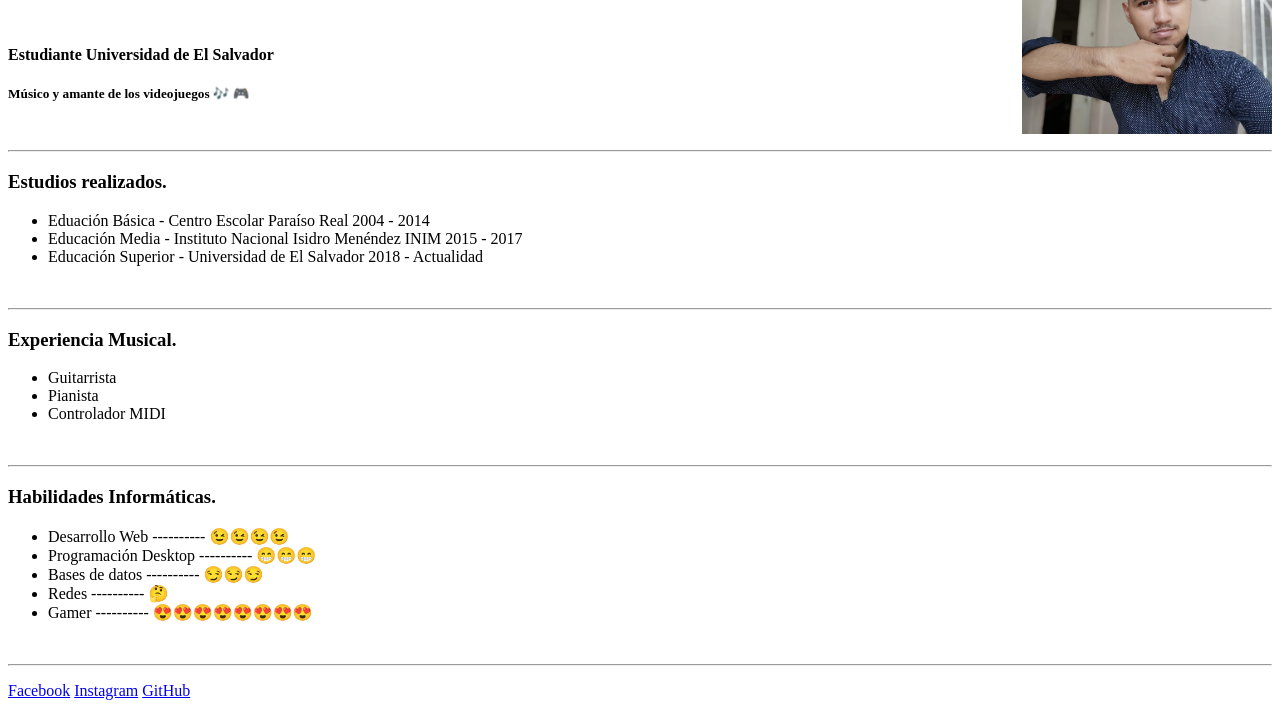
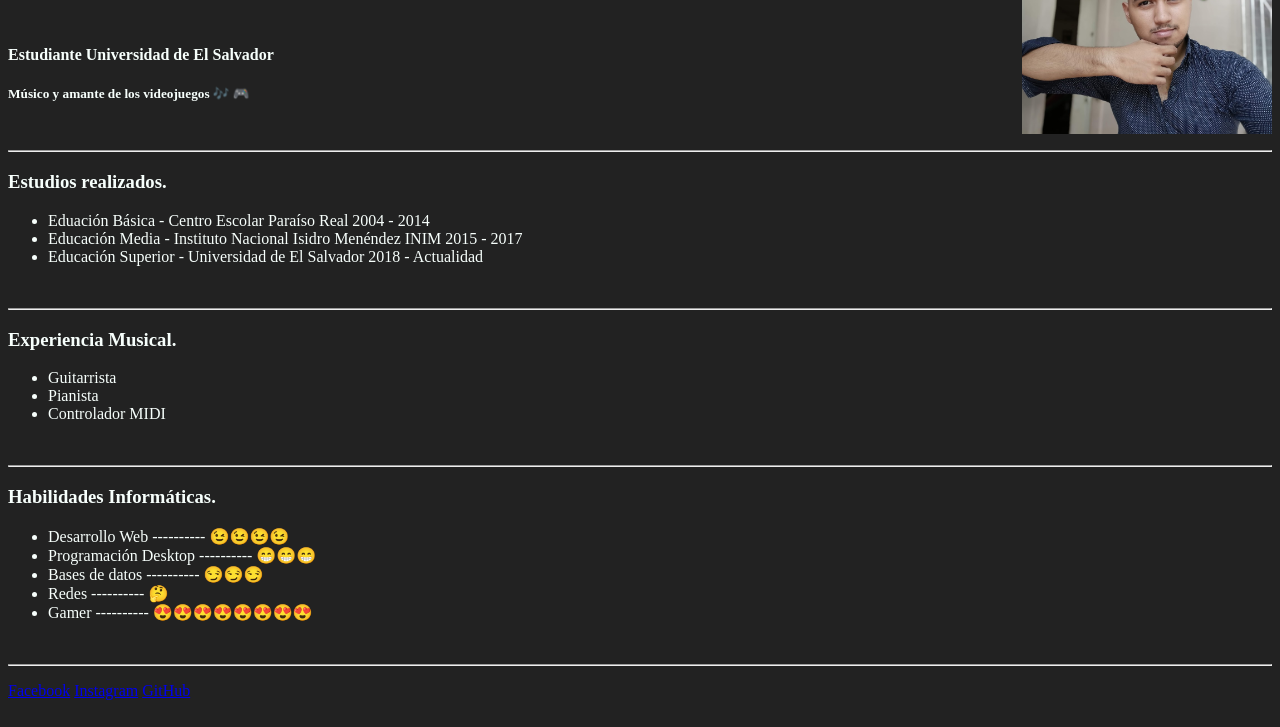
Before and after one commit to JavierMorales0/TPI_17082020, a plain HTML site: page index.html in a window 1280 px wide. Shown: the part 73-800 px from the top of the page. Drawn offline with Linux system fonts and the light colour scheme.

Commit message:
Add files via upload

```diff
--- a/index.html
+++ b/index.html
@@ -4,7 +4,7 @@
     <meta charset="UTF-8">
     <title>CV</title>
 </head>
-<body>
+<body bgcolor="#222222" text="#f7fffc">
     <div>
         <p><img src="./assets/imagen.jpg" alt="Imagen personal" width="250" align="right">
             <h1>Javier Alexander Morales </h1><br>
```
